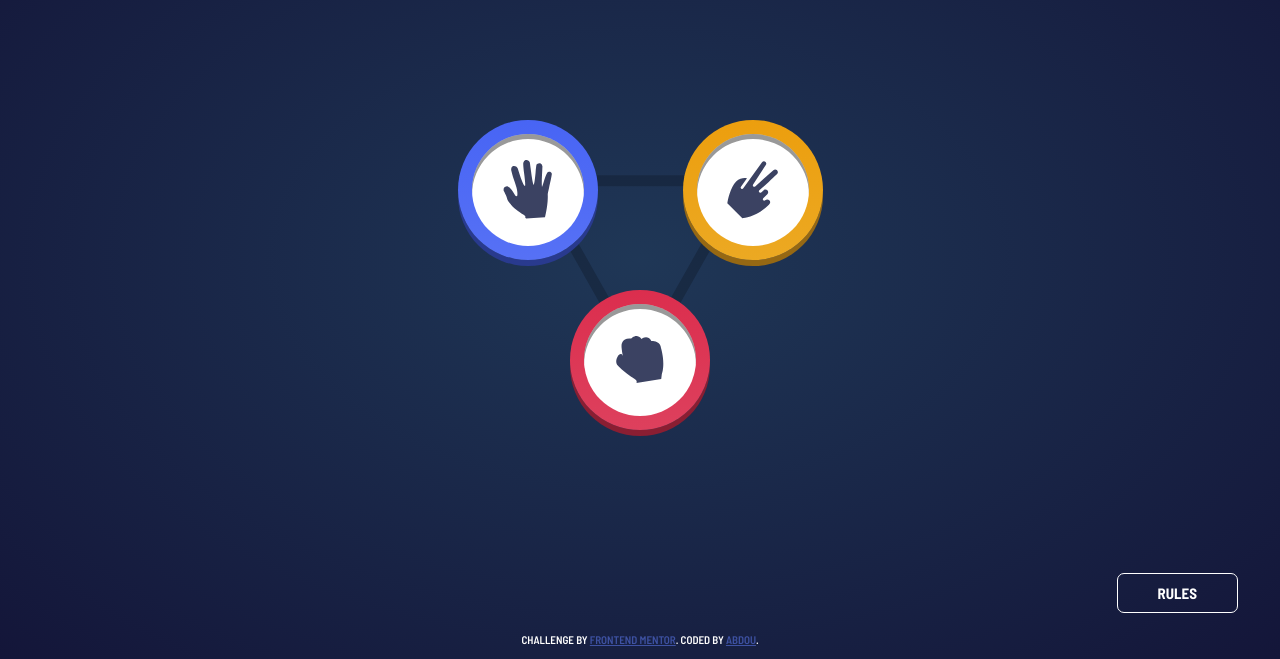
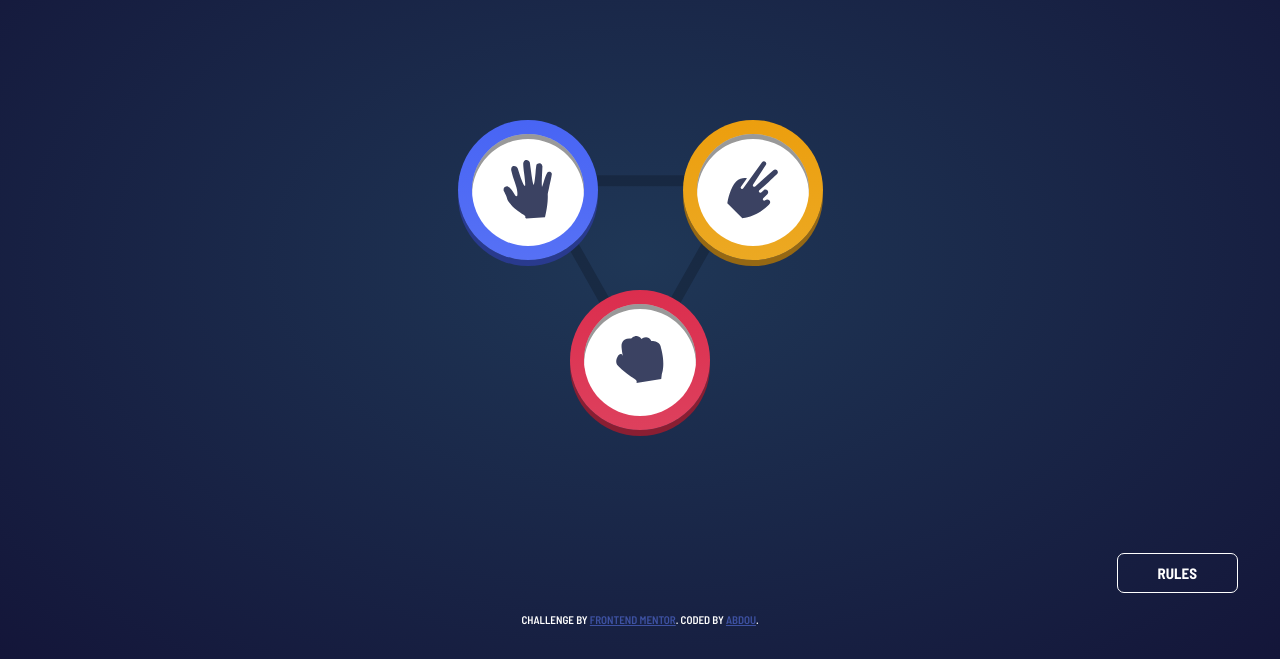
Before and after one commit to Abdou269/rock-paper-scissors, a website: page index.html in a window 1280 px wide. Shown: the part 141-800 px from the top of the page. Drawn offline with Linux system fonts and the light colour scheme.

Commit message:
Update style.css

```diff
--- a/style/style.css
+++ b/style/style.css
@@ -27,7 +27,7 @@ body {
     flex-direction: column;
     gap: 20px;
     width: 95%;
-    height: 95svh;
+    height: 90svh;
     padding: 10px;
 }
 #header {
```
